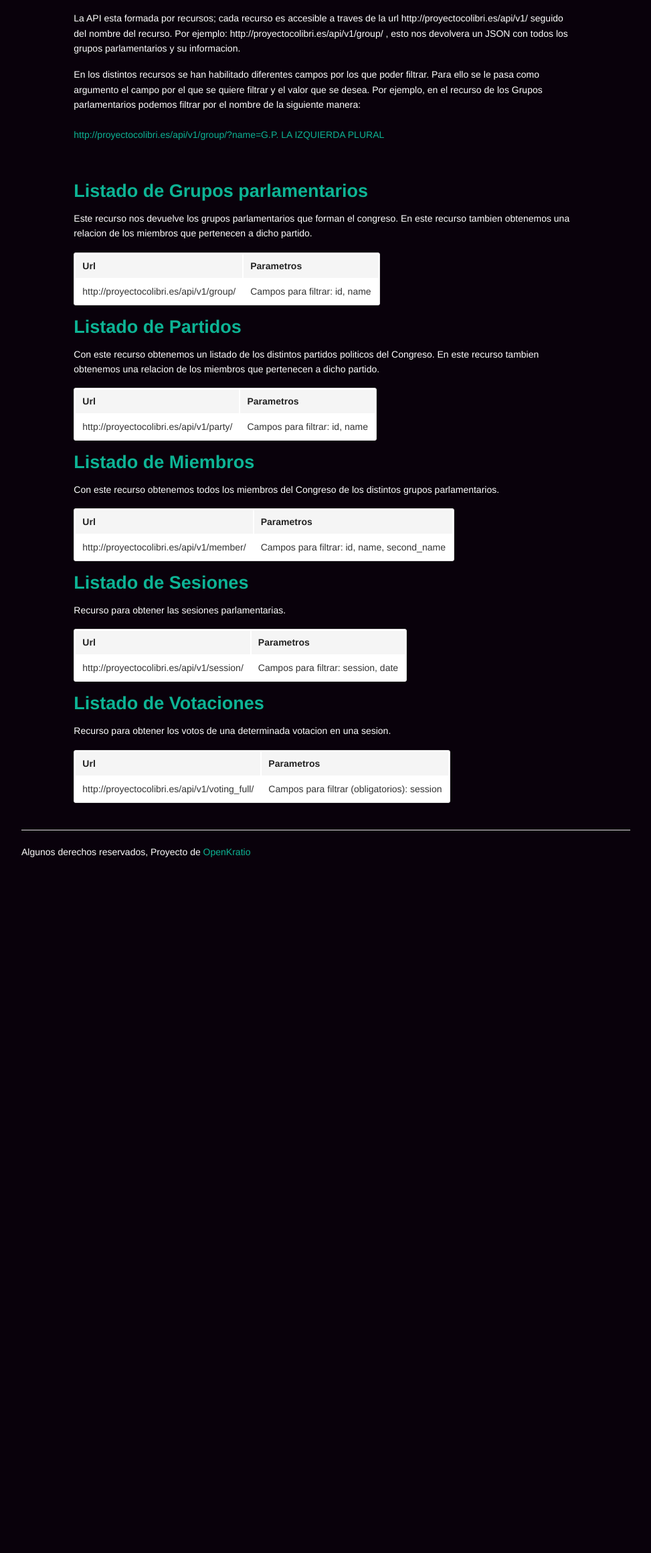
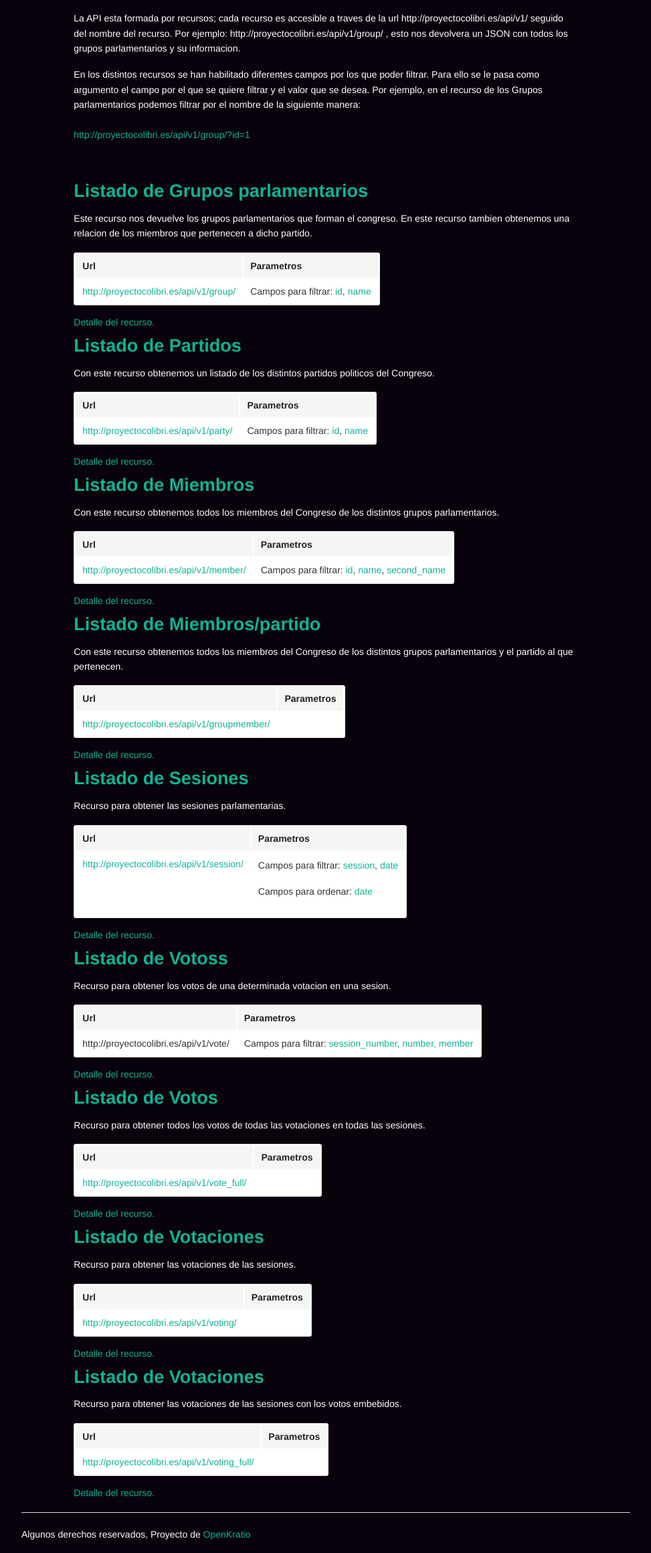
Before and after one commit to openkratio/proyecto-colibri, a Django app: template colibri/templates/main/documentation.html in a window 1280 px wide. Shown: the part 199-2518 px from the top of the page at 67% size, without its empty margins (153-1126 px from the left). Before the commit the page ends 1479 px from the top, so only its background shows below. Run offline with Django 3.2, Linux system fonts and the light colour scheme; the template is opened without the code that fills it, so the values that code supplies are empty; parts of the project's set-up code (start-up, migrations or seed data) failed here and were passed over; some libraries are stand-ins or nearby versions; some web fonts are replaced.

Commit message:
added href examples to documentation

```diff
--- a/colibri/templates/main/documentation.html
+++ b/colibri/templates/main/documentation.html
@@ -6,7 +6,7 @@
     <p>La API ha sido desarrollada con django-tastypie y los datos son servidos en JSON.</p>
     <p>La API esta formada por recursos; cada recurso es accesible a traves de la url http://proyectocolibri.es/api/v1/ seguido del nombre del recurso. Por ejemplo: http://proyectocolibri.es/api/v1/group/ , esto nos devolvera un JSON con todos los grupos parlamentarios y su informacion.</p>
     <p>En los distintos recursos se han habilitado diferentes campos por los que poder filtrar. Para ello se le pasa como argumento el campo por el que se quiere filtrar y el valor que se desea. Por ejemplo, en el recurso de los Grupos parlamentarios podemos filtrar por el nombre de la siguiente manera:<br /><br />
-  <a href="http://proyectocolibri.es/api/v1/group/?name=G.P. LA IZQUIERDA PLURAL" target="_blank">http://proyectocolibri.es/api/v1/group/?name=G.P. LA IZQUIERDA PLURAL</a></p>
+  <a href="http://proyectocolibri.es/api/v1/group/?id=1" target="_blank">http://proyectocolibri.es/api/v1/group/?id=1</a></p>
 <br />
 <br />
 
@@ -21,14 +21,21 @@
       </thead>
       <tbody>
         <tr>
-          <td>http://proyectocolibri.es/api/v1/group/</td>
-          <td>Campos para filtrar: id, name</td>
+          <td><a href="http://proyectocolibri.es/api/v1/group/" target=_blank>http://proyectocolibri.es/api/v1/group/</a></td>
+          <td>Campos para filtrar:
+            <a href="http://proyectocolibri.es/api/v1/group/?id=1" target=_blank>id</a>,
+            <a href="http://proyectocolibri.es/api/v1/group/?name=G.P. Popular" target=_blank>name</a>
+          </td>
         </tr>
       </tbody>
     </table>
+    <a href="http://proyectocolibri.es/api/v1/group/schema/">
+        Detalle del recurso.
+    </a>
+
 
     <h3>Listado de Partidos</h3>
-    <p>Con este recurso obtenemos un listado de los distintos partidos politicos del Congreso. En este recurso tambien obtenemos una relacion de los miembros que pertenecen a dicho partido.</p>
+    <p>Con este recurso obtenemos un listado de los distintos partidos politicos del Congreso.</p>
     <table>
       <thead>
         <tr>
@@ -38,11 +45,17 @@
       </thead>
       <tbody>
         <tr>
-          <td>http://proyectocolibri.es/api/v1/party/</td>
-          <td>Campos para filtrar: id, name</td>
+          <td><a href="http://proyectocolibri.es/api/v1/party/" target=_blank>http://proyectocolibri.es/api/v1/party/</a></td>
+          <td>Campos para filtrar:
+            <a href="http://proyectocolibri.es/api/v1/party/?id=1" target=_blank>id</a>,
+            <a href="http://proyectocolibri.es/api/v1/party/?name=AMAIUR" target=_blank>name</a>
+          </td>
         </tr>
       </tbody>
     </table>
+    <a href="http://proyectocolibri.es/api/v1/party/schema/">
+        Detalle del recurso.
+    </a>
 
     <h3>Listado de Miembros</h3>
     <p>Con este recurso obtenemos todos los miembros del Congreso de los distintos grupos parlamentarios.</p>
@@ -55,11 +68,37 @@
       </thead>
       <tbody>
         <tr>
-          <td>http://proyectocolibri.es/api/v1/member/</td>
-          <td>Campos para filtrar: id, name, second_name</td>
+          <td><a href="http://proyectocolibri.es/api/v1/member/" target=_blank>http://proyectocolibri.es/api/v1/member/</a></td>
+          <td>Campos para filtrar:
+            <a href="http://proyectocolibri.es/api/v1/member/?id=1" target=_blank>id</a>,
+            <a href="http://proyectocolibri.es/api/v1/member/?name=Alberto" target=_blank>name</a>,
+            <a href="http://proyectocolibri.es/api/v1/member/?second_name=Alonso Ruiz" target=_blank>second_name</a>
+          </td>
         </tr>
       </tbody>
     </table>
+    <a href="http://proyectocolibri.es/api/v1/member/schema/">
+        Detalle del recurso.
+    </a>
+
+    <h3>Listado de Miembros/partido</h3>
+    <p>Con este recurso obtenemos todos los miembros del Congreso de los distintos grupos parlamentarios y el partido al que pertenecen.</p>
+    <table>
+      <thead>
+        <tr>
+          <th>Url</th>
+          <th>Parametros</th>
+        </tr>
+      </thead>
+      <tbody>
+        <tr>
+          <td><a href="http://proyectocolibri.es/api/v1/groupmember/" target=_blank>http://proyectocolibri.es/api/v1/groupmember/</a></td>
+        </tr>
+      </tbody>
+    </table>
+    <a href="http://proyectocolibri.es/api/v1/groupmember/schema/">
+        Detalle del recurso.
+    </a>
 
     <h3>Listado de Sesiones</h3>
     <p>Recurso para obtener las sesiones parlamentarias.</p>
@@ -72,13 +111,24 @@
       </thead>
       <tbody>
         <tr>
-          <td>http://proyectocolibri.es/api/v1/session/</td>
-          <td>Campos para filtrar: session, date</td>
+          <td><a href="http://proyectocolibri.es/api/v1/session/" target=_blank>http://proyectocolibri.es/api/v1/session/</a></td>
+          <td>
+            <p>Campos para filtrar:
+                <a href="http://proyectocolibri.es/api/v1/session/?session=78" target=_blank>session</a>,
+                <a href="http://proyectocolibri.es/api/v1/session/?date=2012-06-19" target=_blank>date</a>
+            </p>
+            <p>Campos para ordenar:
+                <a href="http://proyectocolibri.es/api/v1/session/?order_by=-date" target=_blank>date</a>
+            </p>
+          </td>
         </tr>
       </tbody>
     </table>
+    <a href="http://proyectocolibri.es/api/v1/session/schema/">
+        Detalle del recurso.
+    </a>
 
-    <h3>Listado de Votaciones</h3>
+    <h3>Listado de Votoss</h3>
     <p>Recurso para obtener los votos de una determinada votacion en una sesion.</p>
     <table>
       <thead>
@@ -89,11 +139,75 @@
       </thead>
       <tbody>
         <tr>
-          <td>http://proyectocolibri.es/api/v1/voting_full/</td>
-          <td>Campos para filtrar (obligatorios): session</td>
+          <td>http://proyectocolibri.es/api/v1/vote/</td>
+          <td>Campos para filtrar:
+            <a href="http://proyectocolibri.es/api/v1/vote/?session_number=78&member=80&number=1" target=_blank>session_number, number, member</a>
+          </td>
         </tr>
       </tbody>
     </table>
+    <a href="http://proyectocolibri.es/api/v1/vote/schema/">
+        Detalle del recurso.
+    </a>
+
+    <h3>Listado de Votos</h3>
+    <p>Recurso para obtener todos los votos de todas las votaciones en todas las sesiones.</p>
+    <table>
+      <thead>
+        <tr>
+          <th>Url</th>
+          <th>Parametros</th>
+        </tr>
+      </thead>
+      <tbody>
+        <tr>
+          <td><a href="http://proyectocolibri.es/api/v1/vote_full/" target=_blank>http://proyectocolibri.es/api/v1/vote_full/</a></td>
+        </tr>
+      </tbody>
+    </table>
+    <a href="http://proyectocolibri.es/api/v1/vote_full/schema/">
+        Detalle del recurso.
+    </a>
+
+    <h3>Listado de Votaciones</h3>
+    <p>Recurso para obtener las votaciones de las sesiones.</p>
+    <table>
+      <thead>
+        <tr>
+          <th>Url</th>
+          <th>Parametros</th>
+        </tr>
+      </thead>
+      <tbody>
+        <tr>
+          <td><a href="http://proyectocolibri.es/api/v1/voting/" target=_blank>http://proyectocolibri.es/api/v1/voting/</a></td>
+        </tr>
+      </tbody>
+    </table>
+    <a href="http://proyectocolibri.es/api/v1/voting/schema/">
+        Detalle del recurso.
+    </a>
+
+
+    <h3>Listado de Votaciones</h3>
+    <p>Recurso para obtener las votaciones de las sesiones con los votos embebidos.</p>
+    <table>
+      <thead>
+        <tr>
+          <th>Url</th>
+          <th>Parametros</th>
+        </tr>
+      </thead>
+      <tbody>
+        <tr>
+          <td><a href="http://proyectocolibri.es/api/v1/voting_full/" target=_blank>http://proyectocolibri.es/api/v1/voting_full/</a></td>
+        </tr>
+      </tbody>
+    </table>
+    <a href="http://proyectocolibri.es/api/v1/voting_full/schema/">
+        Detalle del recurso.
+    </a>
+
     </div>
   </div>
 {% endblock %}
```
Also changed, not shown: vote/api.py (+5 -3 lines).
